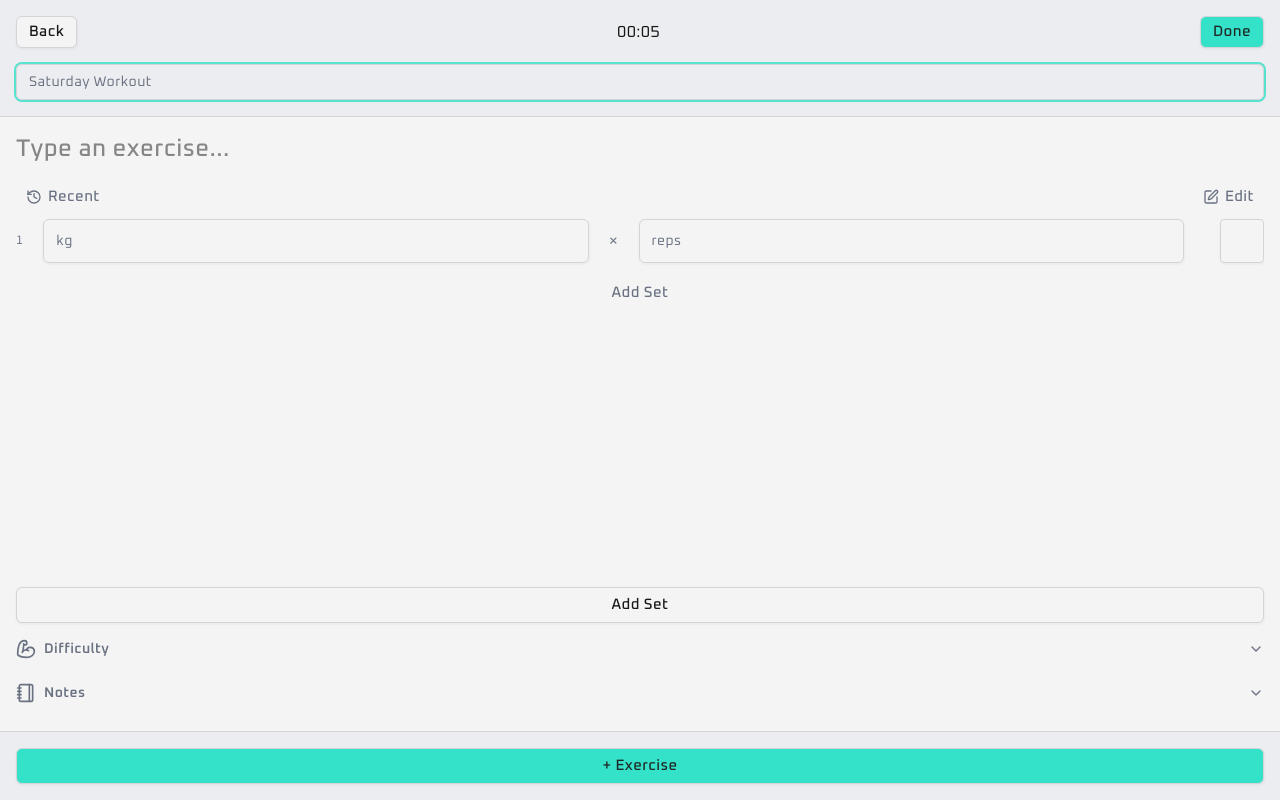
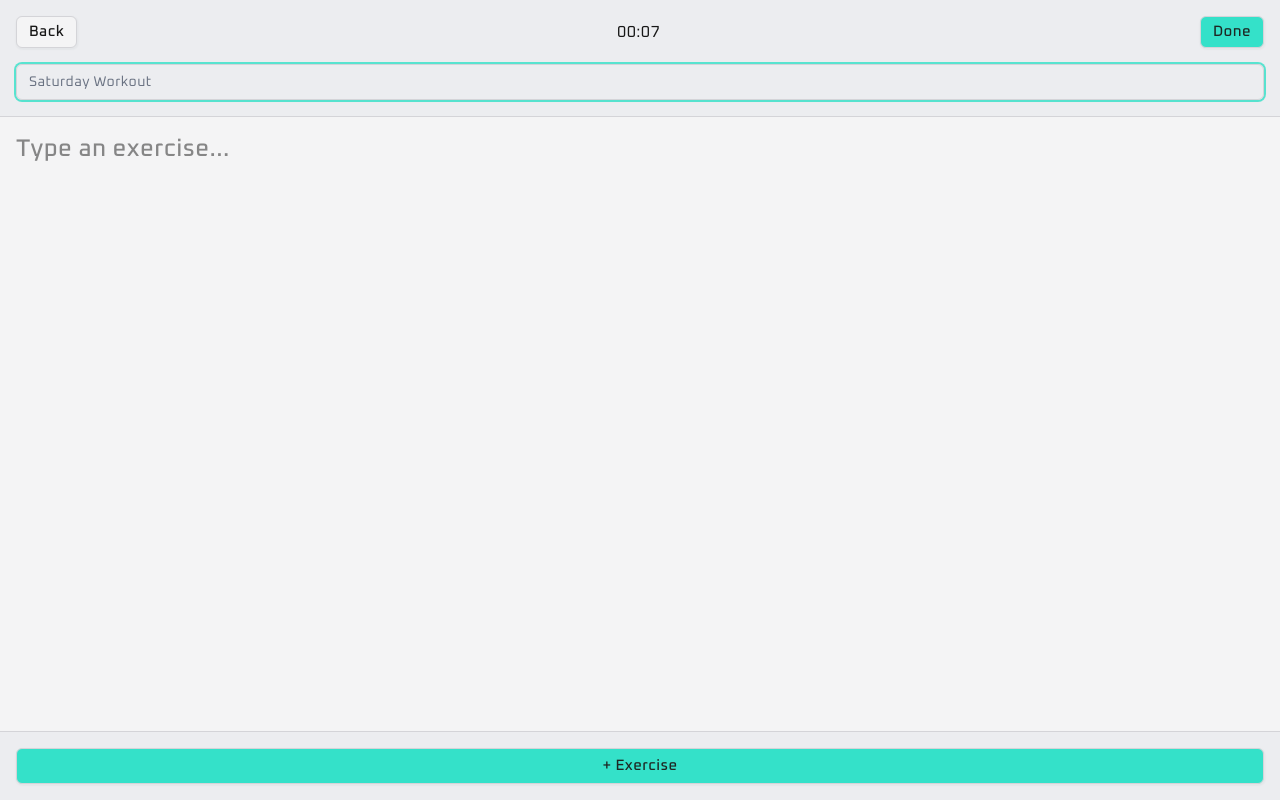
Before and after one commit to laoz40/Horus, a Next.js app: page /workouts/new in a window 1280 px wide. Built offline with nearby package versions, Linux system fonts and the light colour scheme.

Commit message:
exercise form conditionally loads on exercise name change

```diff
--- a/components/ExerciseForm.tsx
+++ b/components/ExerciseForm.tsx
@@ -73,20 +73,23 @@ const ExerciseForm = forwardRef<HTMLDivElement, ExerciseFormProps>(
 					))}
 				</datalist>
 
+				{exerciseData.name.trim() && (
 					<div className="h-full flex flex-col gap-1">
 						{/* Recent + Edit Buttons */}
 						<div className="flex flex-row justify-between text-xs">
 							<Button
-							className="text-muted-foreground"
 								variant="ghost"
-							size="sm">
+								size="sm"
+								type="button"
+								className="text-muted-foreground p-0!">
 								<History />
 								Recent
 							</Button>
 							<Button
-							className="text-muted-foreground"
 								variant="ghost"
-							size="sm">
+								size="sm"
+								type="button"
+								className="text-muted-foreground p-0!">
 								<Edit />
 								Edit
 							</Button>
@@ -128,6 +131,7 @@ const ExerciseForm = forwardRef<HTMLDivElement, ExerciseFormProps>(
 							setExerciseData={setExerciseData}
 						/>
 					</div>
+				)}
 			</section>
 		);
 	},
```
Lines whose indentation alone changed are shown as unchanged.
